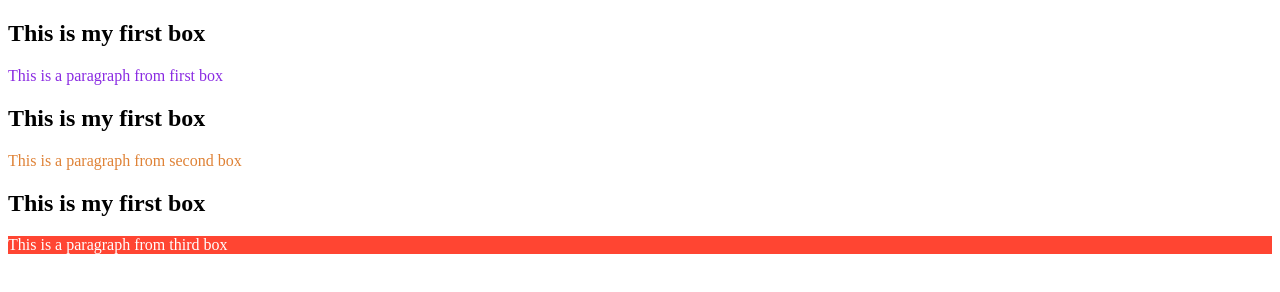
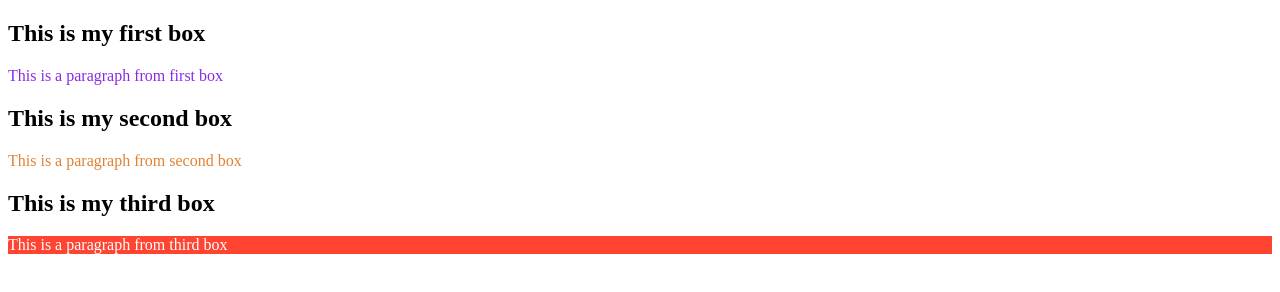
Before and after one commit to Sumaiya-uiu/Web_Development_Practice, a plain HTML site: page CSS/Color/color.html in a window 1280 px wide. Drawn offline with Linux system fonts and the light colour scheme.

```diff
--- a/CSS/Color/color.html
+++ b/CSS/Color/color.html
@@ -24,10 +24,10 @@
     <h2>This is my first box</h2>
     <p id="firstPara">This is a paragraph from first box</p>
 
-    <h2>This is my first box</h2>
+    <h2>This is my second box</h2>
     <p id="secondPara">This is a paragraph from second box</p>
 
-    <h2>This is my first box</h2>
+    <h2>This is my third box</h2>
     <p id="thirdPara">This is a paragraph from third box</p>
 </body>
 </html>
```
